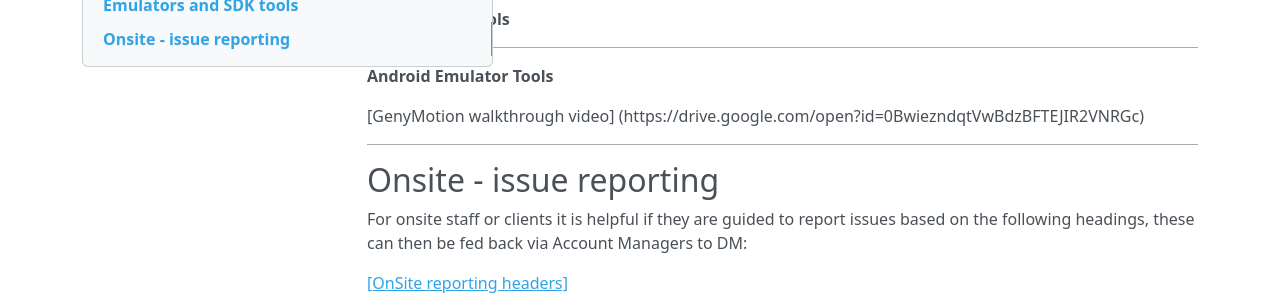
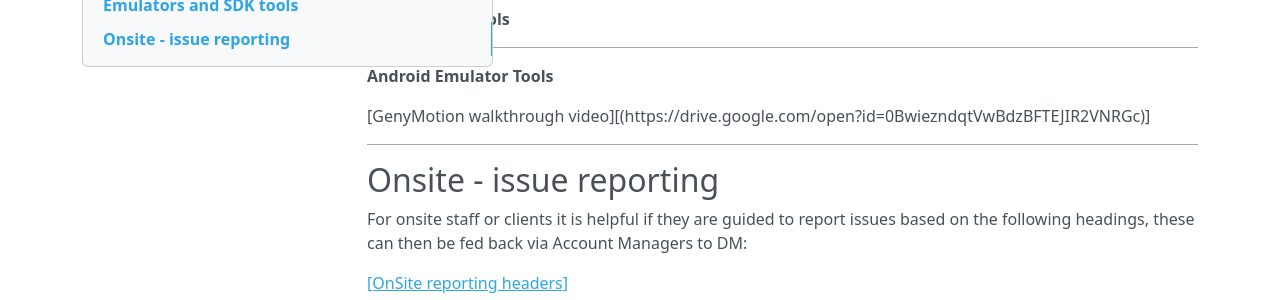
Before and after one commit to denovo/Antenna-faq, an MkDocs documentation site: the page built from docs/qa.md, in a window 1280 px wide and 900 px high, scrolled down 3384 px. Shown: the part 485-785 px from the top of the window. Built offline with MkDocs 1.6.1, drawn with Linux system fonts in a browser that asks for light colours; nearby versions of some CDN libraries; old or Windows-style settings are respelled for this version of MkDocs.

Commit message:
Updated qa.md

```diff
--- a/docs/qa.md
+++ b/docs/qa.md
@@ -185,7 +185,7 @@ https://developers.google.com/cloud-test-lab/?hl=en  https://firebase.google.com
 
 **Android Emulator Tools**
 
-[GenyMotion walkthrough video] (https://drive.google.com/open?id=0BwiezndqtVwBdzBFTEJIR2VNRGc)
+[GenyMotion walkthrough video][(https://drive.google.com/open?id=0BwiezndqtVwBdzBFTEJIR2VNRGc)]
 
 ------
 
```
